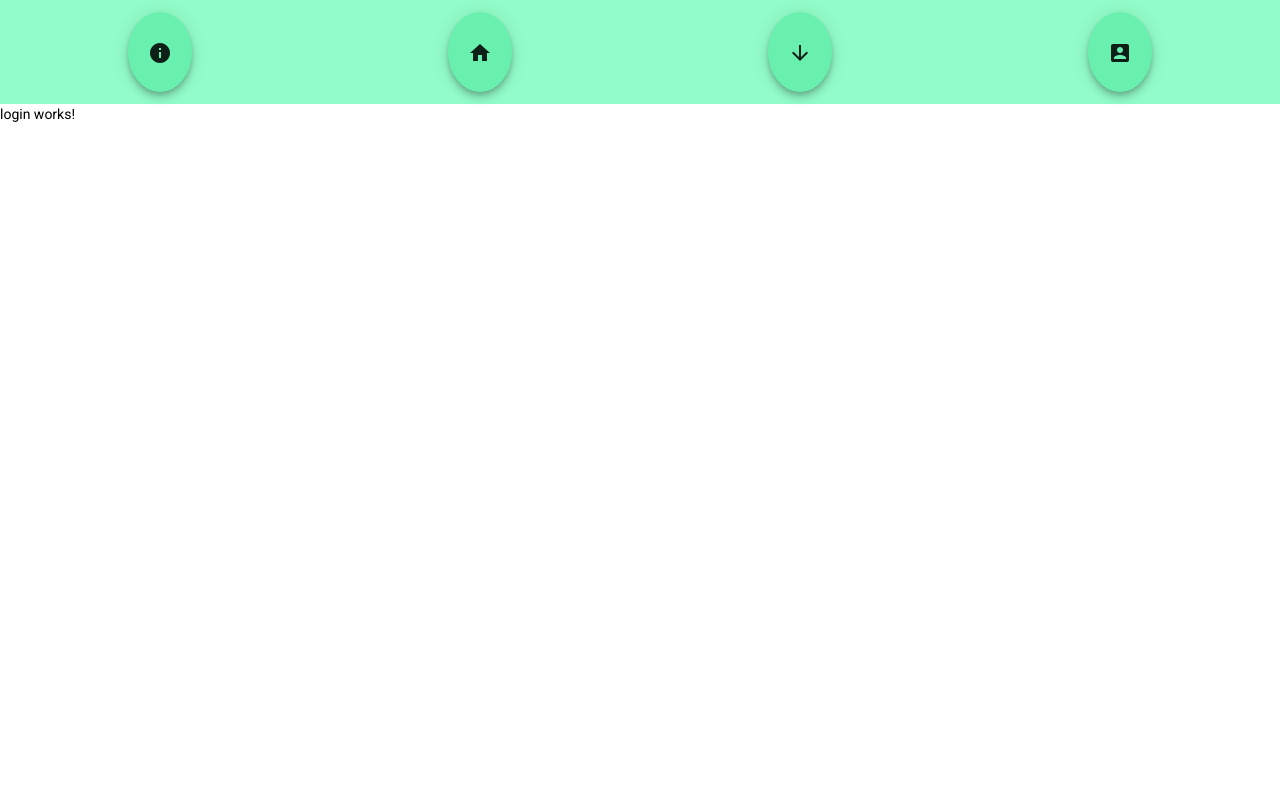
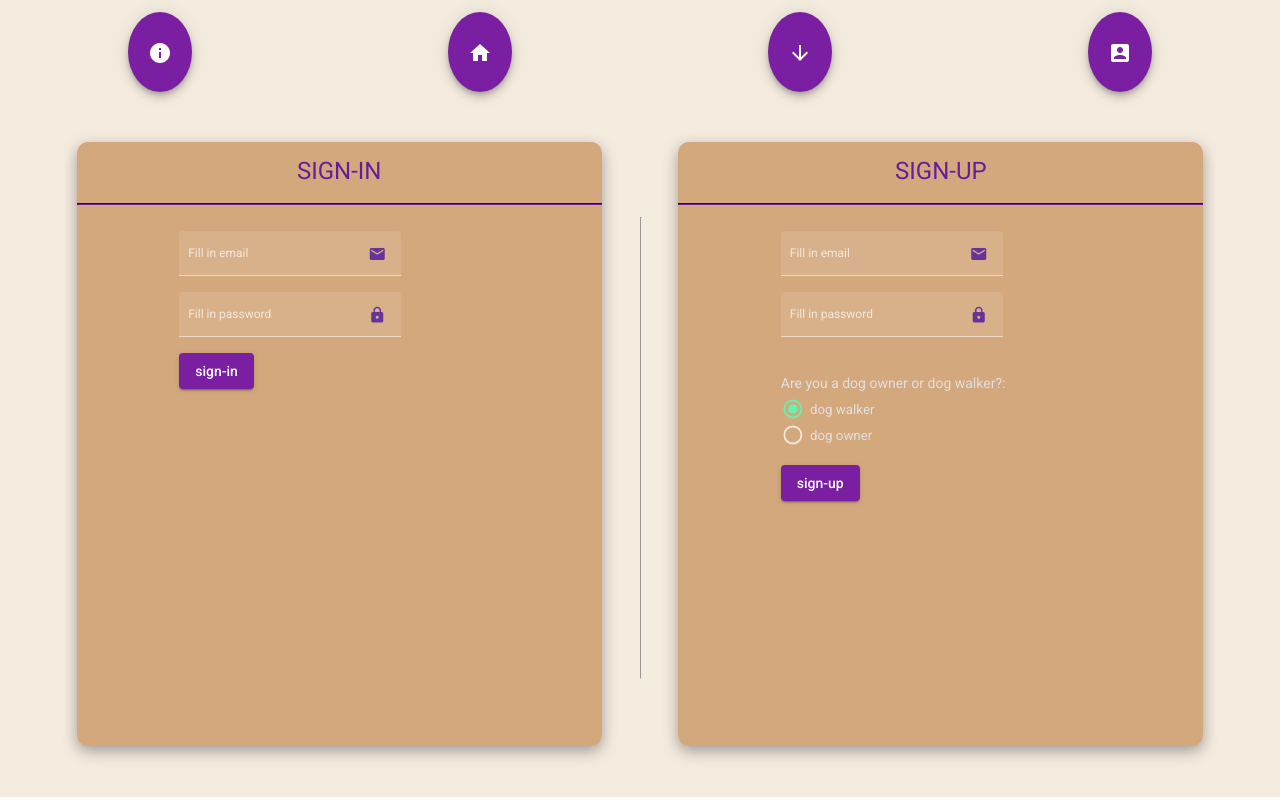
Before and after one commit to Florianbracke/kingsize, an Angular app in the folder frontend/: page /Login in a window 1280 px wide. Built offline with nearby package versions, Linux system fonts and the light colour scheme.

Commit message:
add login page

```diff
--- a/frontend/angular.json
+++ b/frontend/angular.json
@@ -32,7 +32,8 @@
             ],
             "styles": [
               "./node_modules/@angular/material/prebuilt-themes/purple-green.css",
-              "src/styles.css"
+              "src/styles.css",
+              "node_modules/material-design-icons/iconfont/material-icons.css"
             ],
             "scripts": []
           },
--- a/frontend/package.json
+++ b/frontend/package.json
@@ -11,7 +11,7 @@
   },
   "private": true,
   "dependencies": {
-    "@angular/animations": "~11.2.5",
+    "@angular/animations": "^11.2.7",
     "@angular/cdk": "^11.2.5",
     "@angular/common": "~11.2.5",
     "@angular/compiler": "~11.2.5",
@@ -24,7 +24,9 @@
     "@okta/okta-angular": "1.0.7",
     "body-parser": "^1.19.0",
     "express": "^4.17.1",
+    "material-design-icons": "^3.0.1",
     "mysql2": "^2.2.5",
+    "node.js": "0.0.1-security",
     "okta": "^1.0.0",
     "rxjs": "~6.6.0",
     "tslib": "^2.0.0",
--- a/frontend/src/app/aboutus/aboutus.component.css
+++ b/frontend/src/app/aboutus/aboutus.component.css
@@ -2,7 +2,7 @@
     margin: 0;
     padding: 0;
     background-color: #f5ece0;
-    height: 87vh;
+    height: 85vh;
     padding-top: 1%;
     font-family: 'Roboto', sans-serif;
 }
@@ -12,6 +12,8 @@
     margin-left: 15%;
     margin-right: 15%;
     background-color: #fff6ea;
+    /* #a8540573 ? */
+
     color: rgb(95, 95, 95);
 }
 
--- a/frontend/src/app/app-routing.module.ts
+++ b/frontend/src/app/app-routing.module.ts
@@ -11,7 +11,8 @@ const routes: Routes = [
   { path: 'Geolocation'     , component: GeolocationComponent},
   { path: 'About-us'        , component: AboutusComponent},
   { path: 'Login'           , component: LoginComponent},
-];
+
+  ];
 
 @NgModule({
   imports: [RouterModule.forRoot(routes)],
--- a/frontend/src/app/header/header.component.css
+++ b/frontend/src/app/header/header.component.css
@@ -1,5 +1,5 @@
 .headerContainer{
-    background-color: rgba(77, 252, 167, 0.61);
+    background-color: #f5ece0;;
     display: flex;
     flex-direction: row;
     justify-content: center;
--- a/frontend/src/app/header/header.component.html
+++ b/frontend/src/app/header/header.component.html
@@ -1,25 +1,25 @@
 <div class="headerContainer">
 
     <div class="headerDiv">
-        <button mat-fab color="accent" routerLink='/About-us' aria-label="Example icon button with a delete icon">
+        <button mat-fab color="primary" routerLink='/About-us' aria-label="Example icon button with a delete icon">
             <mat-icon>info_box</mat-icon>
         </button>
     </div>
 
     <div class="headerDiv">
-        <button mat-fab color="accent" routerLink='' aria-label="Example icon button with a delete icon">
+        <button mat-fab color="primary" routerLink='' aria-label="Example icon button with a delete icon">
             <mat-icon>home</mat-icon>
         </button>
     </div>
 
     <div class="headerDiv">
-        <button mat-fab color="accent" routerLink='/Geolocation' aria-label="Example icon button with a delete icon">
+        <button mat-fab color="primary" routerLink='/Geolocation' aria-label="Example icon button with a delete icon">
             <mat-icon>arrow_downward_box</mat-icon>
         </button>
     </div>
 
     <div class="headerDiv">
-        <button mat-fab color="accent" routerLink='/Login' aria-label="Example icon button with a delete icon">
+        <button mat-fab color="primary" routerLink='/Login' aria-label="Example icon button with a delete icon">
             <mat-icon>account_box</mat-icon>
         </button>
     </div>
--- a/frontend/src/app/login/login.component.css
+++ b/frontend/src/app/login/login.component.css
@@ -0,0 +1,107 @@
+.container {
+    background-color: #f5ece0;
+    height: 85vh;
+    width: 100vw;
+    padding-top: 1%;
+    font-family: 'Roboto', sans-serif;
+
+    display: grid;
+    grid-template-columns: 50% 0% 50%;
+    background-color: #f5ece0;
+}
+
+.login{
+    margin-left: 12%;
+    margin-right: 6%;
+    margin-bottom: 8%;
+    margin-top: 4%;
+
+    padding-top: 2%;
+    border-radius: 2%;
+
+    background-color: #a8540573;
+    box-shadow: rgba(0, 0, 0, 0.35) 0px 5px 15px;
+
+}
+hr.vertical {
+    margin-top: 32px;
+    height:57.5vh;
+    width:0px;
+    border:px solid #6A1B9A;
+    margin:0;
+    padding: 0;
+    background-color: #6A1B9A;
+    margin-top: 12.5vh;
+}
+
+hr.horizontal-hr {
+    border-color: #6A1B9A;
+    background-color: #6A1B9A;
+}
+
+.signup{
+    margin-top: 4%;
+    padding-top: 2%;
+    margin-left: 6%;
+    margin-right: 12%;
+    margin-bottom: 8%;
+
+    border-radius: 2%;
+
+    background-color: #a8540573;
+    box-shadow: rgba(0, 0, 0, 0.35) 0px 5px 15px;
+
+}
+
+h1 {
+    text-align: center;
+    color:#6A1B9A;
+}
+
+:host {
+    display: flex;
+    flex-direction: column;
+    align-items: flex-start;
+  }
+
+.formfields{
+
+    display: flex;
+    flex-direction: column;
+    justify-content: baseline;
+    align-items: baseline;
+    width: 25vw;
+    height: 80%;
+}
+
+.formcontainer{
+    display: flex;
+    flex-direction: column;
+    justify-content: center;
+    align-items: center;
+    margin: 5%;
+
+
+}
+form {
+    border-radius: 10%;
+
+}
+
+.mat-form-field {
+    font-size: 12px;
+    color:rebeccapurple;
+  }
+
+  label {
+      color: rgb(224, 224, 224);
+  }
+
+  mat-radio-button{
+      color:rgb(224, 224, 224);
+      margin-top: 5px;
+  }
+
+  .mat-radio-button {
+    transform: scale(0.95);
+}
--- a/frontend/src/app/login/login.component.html
+++ b/frontend/src/app/login/login.component.html
@@ -1 +1,63 @@
-<p>login works!</p>
+
+<div class="container">
+   <div class="login">
+        <H1>SIGN-IN</H1>
+        <hr class="horizontal-hr">
+        <div class="formcontainer">
+            <div class="formfields">
+
+                    <mat-form-field appearance="fill">
+                        <mat-label>Fill in email</mat-label>
+                        <input matInput> <mat-icon matSuffix>email</mat-icon>
+                    </mat-form-field>
+
+                    <mat-form-field appearance="fill">
+                        <mat-label>Fill in password</mat-label>
+                        <input matInput> <mat-icon matSuffix>lock</mat-icon>
+                    </mat-form-field>
+
+                <button mat-raised-button color="primary">sign-in</button>
+
+            </div>
+        </div>
+    </div>
+
+    <hr class="vertical">
+
+    <div class="signup">
+        <H1>SIGN-UP</H1>
+        <hr class="horizontal-hr">
+
+        <div class="formcontainer">
+            <div class="formfields">
+
+                <form [formGroup]='profileForm' (ngSubmit)="onSubmit()">
+
+                    <mat-form-field appearance="fill" required>
+                        <mat-label>Fill in email</mat-label>
+                        <input matInput formControlName='email' > <mat-icon matSuffix>email</mat-icon>
+                    </mat-form-field>
+
+                    <mat-form-field appearance="fill" required>
+                        <mat-label>Fill in password</mat-label>
+                        <input matInput formControlName='password'> <mat-icon matSuffix>lock</mat-icon>
+                    </mat-form-field>
+<!--
+                    <mat-form-field appearance="fill">
+                        <mat-label>confirm password</mat-label>
+                        <input matInput formControlName='confirmPassword'> <mat-icon matSuffix>password</mat-icon>
+                    </mat-form-field> -->
+
+                    <br><br><label>Are you a dog owner or dog walker?: </label><br>
+                    <mat-radio-group formControlName="dog" >
+                        <mat-radio-button value="walker">dog walker</mat-radio-button><br>
+                        <mat-radio-button value="owner">dog owner</mat-radio-button>
+                    </mat-radio-group>
+                    <br><br>
+                    <button mat-raised-button color="primary">sign-up</button>
+
+                </form>
+
+            </div>
+        </div>
+</div>
--- a/frontend/src/app/login/login.component.ts
+++ b/frontend/src/app/login/login.component.ts
@@ -1,15 +1,30 @@
 import { Component, OnInit } from '@angular/core';
+import { FormGroup, FormControl,FormBuilder } from '@angular/forms';
+
 
 @Component({
   selector: 'app-login',
   templateUrl: './login.component.html',
   styleUrls: ['./login.component.css']
 })
+
 export class LoginComponent implements OnInit {
 
-  constructor() { }
+profileForm: FormGroup;  //turned off TSconfig --strict false for this
 
-  ngOnInit(): void {
-  }
+ngOnInit() {
+  this.profileForm = new FormGroup({
+
+    email: new FormControl(null),
+    password: new FormControl(null),
+    dog: new FormControl('walker'),
+
+  });
 
 }
+
+onSubmit() {
+  console.log(this.profileForm);
+  // console.log(this.profileForm.get(‘email’).value);
+  }
+}
--- a/frontend/src/index.html
+++ b/frontend/src/index.html
@@ -9,6 +9,7 @@
   <link rel="preconnect" href="https://fonts.gstatic.com">
   <link href="https://fonts.googleapis.com/css2?family=Roboto:wght@300;400;500&display=swap" rel="stylesheet">
   <link href="https://fonts.googleapis.com/icon?family=Material+Icons" rel="stylesheet">
+
 </head>
 <body class="mat-typography">
   <app-root></app-root>
--- a/frontend/tsconfig.json
+++ b/frontend/tsconfig.json
@@ -1,11 +1,12 @@
 /* To learn more about this file see: https://angular.io/config/tsconfig. */
 {
+
   "compileOnSave": false,
   "compilerOptions": {
     "baseUrl": "./",
     "outDir": "./dist/out-tsc",
     "forceConsistentCasingInFileNames": true,
-    "strict": true,
+    "strict": false,
     "noImplicitReturns": true,
     "noFallthroughCasesInSwitch": true,
     "sourceMap": true,
```
Also changed, not shown: frontend/src/app/app.module.ts (+7 -1 lines), 2 other files (tests, documents, lock files or other folders).
